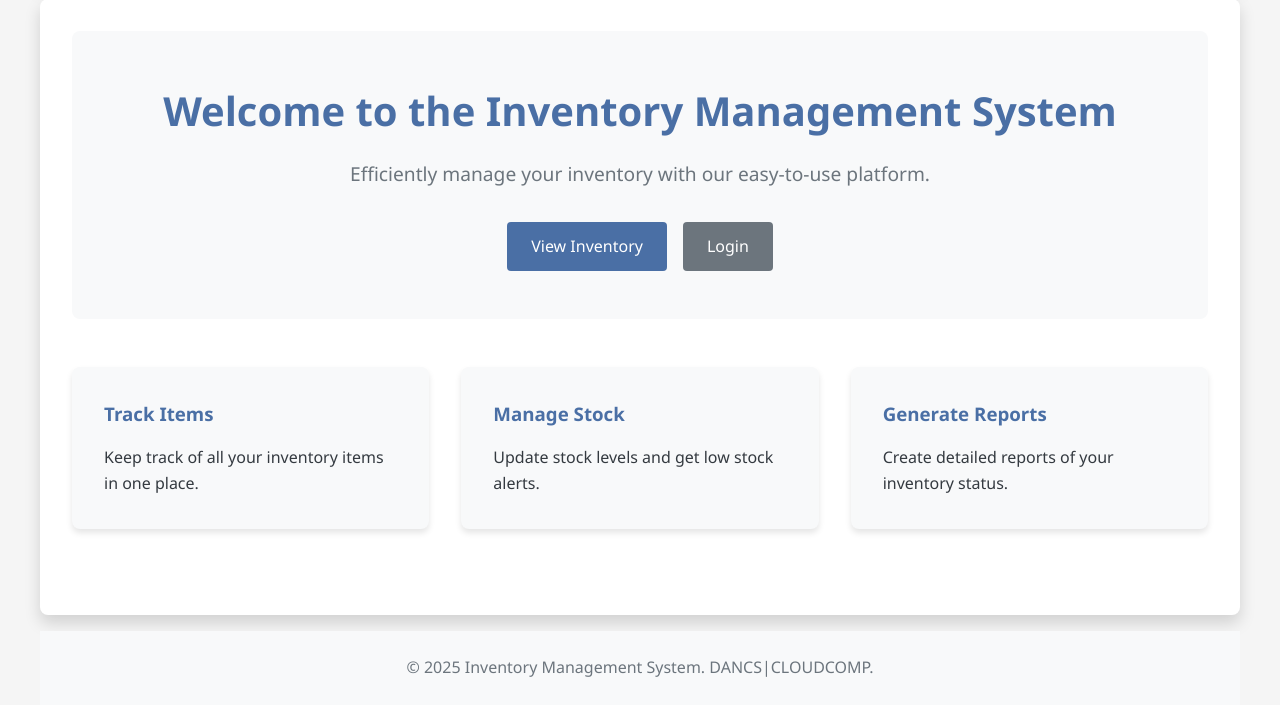
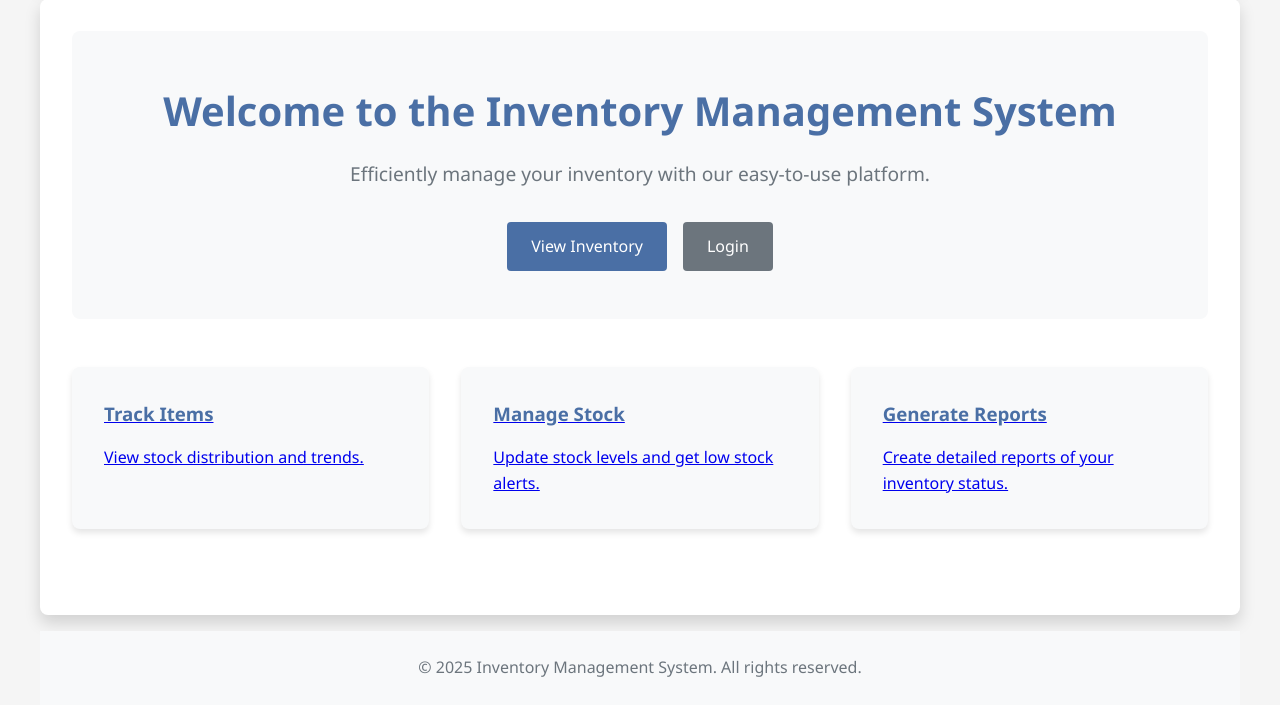
Before and after one commit to BrkerMaus/DANCS_AWS, a Flask app: page / in a window 1280 px wide. Shown: the part 95-800 px from the top of the page. Run offline with Flask 3, Linux system fonts and the light colour scheme.

Commit message:
Update index.html

```diff
--- a/templates/index.html
+++ b/templates/index.html
@@ -23,7 +23,6 @@
               </ul>
           </nav>
         </header>
-
         <main>
             <section class="hero">
               <h2>Welcome to the Inventory Management System</h2>
@@ -37,23 +36,22 @@
               </div>
             </section>
             <section class="features">
-                <div class="feature-card">
+                <a href="{{ url_for('track') }}" class="feature-card">
                     <h3>Track Items</h3>
-                    <p>Keep track of all your inventory items in one place.</p>
-                </div>
-                <div class="feature-card">
+                    <p>View stock distribution and trends.</p>
+                </a>
+                <a href="{{ url_for('inventory') }}" class="feature-card">
                     <h3>Manage Stock</h3>
                     <p>Update stock levels and get low stock alerts.</p>
-                </div>
-                <div class="feature-card">
+                </a>
+                <a href="{{ url_for('inventory') }}" class="feature-card">
                     <h3>Generate Reports</h3>
                     <p>Create detailed reports of your inventory status.</p>
-                </div>
+                </a>
             </section>
         </main>
-
         <footer>
-            <p>&copy; 2025 Inventory Management System. DANCS|CLOUDCOMP.</p>
+            <p>&copy; 2025 Inventory Management System. All rights reserved.</p>
         </footer>
     </div>
 </body>
```
